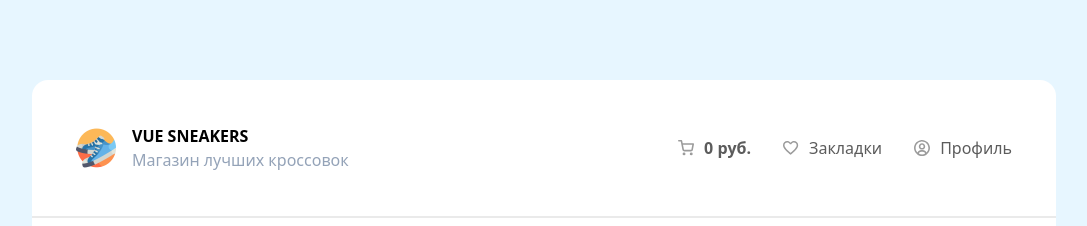
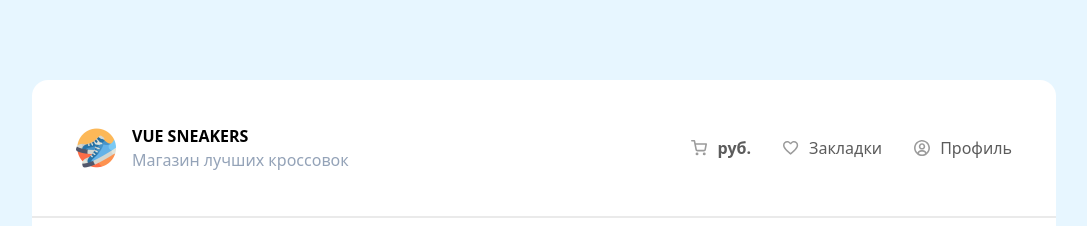
Before and after one commit to HillTrigger/vueSneakers, a Nuxt app: page /favorites in a window 1280 px wide. Shown: the top 226 px of the page, without its empty margins (96-1183 px from the left). Built offline with nearby package versions, Linux system fonts and the light colour scheme.

Commit message:
поправил удаление товаров из модалки

```diff
--- a/components/app/header/index.vue
+++ b/components/app/header/index.vue
@@ -8,10 +8,11 @@ import Basket from './ui/icons/Basket.vue';
 import Heart from './ui/icons/Heart.vue';
 import People from './ui/icons/People.vue';
 
+import { useAllSneakersStore } from '@/stores/storeAllSneakers';
 
-// const totalCartPrice = 15000;
 
-const { totalCartPrice, getCartItems } = useAllSneakersStore();
+const allSneakersStore = useAllSneakersStore();
+// const { totalCartPrice, getCartItems } = useAllSneakersStore();
 const { driverCartState, driverCartOpen, driverCartClose, driverCartCloseOut } = useDriverCart();
 
 </script>
@@ -24,7 +25,7 @@ const { driverCartState, driverCartOpen, driverCartClose, driverCartCloseOut } =
         <template #svg>
           <Basket />
         </template>
-        <template #text>{{ totalCartPrice.toLocaleString('ru-RU') + ' руб.' }}</template>
+        <template #text>{{ allSneakersStore.totalCartPrice.toLocaleString('ru-RU') + ' руб.' }}</template>
       </Control>
       <Control>
         <template #svg>
@@ -43,10 +44,11 @@ const { driverCartState, driverCartOpen, driverCartClose, driverCartCloseOut } =
       <transition name="driverCart">
         <ModalDriverCart
           v-if="driverCartState"
-          :cart-items="getCartItems()"
-          :cart-total-price="totalCartPrice"
+          :cart-items="allSneakersStore.getCartItems()"
+          :cart-total-price="allSneakersStore.totalCartPrice"
           @driver-cart-close="driverCartClose"
           @driver-cart-close-out="(e) => driverCartCloseOut(e)"
+          @toggle-cart-item="(sneaker) => allSneakersStore.toggleCartItem(sneaker)"
         />
       </transition>
     </Teleport>
--- a/components/block/AllSneakers/index.vue
+++ b/components/block/AllSneakers/index.vue
@@ -6,7 +6,7 @@ import AllSneakersLayout from './ui/AllSneakersLayout.vue';
 import AllSneakersMain from './ui/AllSneakersMain.vue';
 import AllSneakersTop from './ui/AllSneakersTop.vue';
 
-const {items, sortedItems, searchInputText, sortByName, toggleCartItem} = useAllSneakers();
+const { sortedItems, searchInputText, sortByName, toggleCartItem} = useAllSneakers();
 
 const wrapperHandleSortChange = (e) => {
   handleSortChange(e, sortByName);
@@ -20,7 +20,7 @@ const wrapperHandleSortChange = (e) => {
       :sort-by-name="sortByName"
       @handle-sort-change="wrapperHandleSortChange"/>
     <AllSneakersMain >
-      <!-- <BaseLoading  v-if="items.length === 0" class="col-span-full"/> -->
+      <BaseLoading  v-if="sortedItems.length === 0" class="col-span-full"/>
       <BaseSneakersCard
         v-for="sneaker in sortedItems"
         :id="sneaker.id"
--- a/components/block/AllSneakers/model/useAllSneakers.js
+++ b/components/block/AllSneakers/model/useAllSneakers.js
@@ -1,5 +1,4 @@
 // import { getSneakersList } from './getSneakersList';
-
 import { sortMethods } from '../constans';
 
 import { getSneakersList } from './getSneakersList';
@@ -13,7 +12,7 @@ import { getFavorites } from '~~/api/getFavorites';
 
 export default function useAllSneakers() {
 	const allSneakersStore = useAllSneakersStore();
-	const {getCartItems, toggleCartItem} =allSneakersStore;
+	const {getCartItems, toggleCartItem} = allSneakersStore;
 
 	const items = ref([]);
 	const sortedItems = ref([]);
@@ -44,7 +43,6 @@ export default function useAllSneakers() {
 	});
 
 	watch(() => allSneakersStore.cartItems, () => { // Проблема: если я достаю переменную из стора деструкторизацией, то реактивность теряется
-		console.log('123');
 
 		updateDataFlags(items, undefined, allSneakersStore.cartItems);
 		updateSneakersData(items.value, sortedItems, searchInputText, sortByName);
--- a/components/modal/DriverCart/DriverCart.vue
+++ b/components/modal/DriverCart/DriverCart.vue
@@ -21,7 +21,7 @@ const props = defineProps({
   }
 });
 
-const emit = defineEmits(['driverCartClose', 'driverCartCloseOut']);
+const emit = defineEmits(['driverCartClose', 'driverCartCloseOut', 'toggleCartItem']);
 
 
 const isEmpty = computed(() => props.cartItems.length === 0);
@@ -38,6 +38,7 @@ const isEmpty = computed(() => props.cartItems.length === 0);
           :image-url="sneaker.imageUrl"
           :title="sneaker.title"
           :price="sneaker.price"
+          @toggle-cart-item="emit('toggleCartItem', sneaker)"
         />
       </DriverCartMain>
       <BaseInfoBlock
--- /dev/null
+++ b/components/modal/DriverCart/js/createOrder.js
@@ -0,0 +1,31 @@
+import axios from 'axios';
+
+export async function createOrder(cartItems, isFormActive) {
+  // console.log(isFormActive);
+
+  // isFormActive.value = false;
+  // if (cartItems.length <= 0) {
+  //   isFormActive.value = true;
+  //   return;
+  // }
+
+  // try {
+  //   const newOrder = {
+  //     items: [...cartItems],
+  //     totalPrice: totalCartPrice,
+  //   };
+  //   const { data } = await axios.post('https://72f7c776150d43f2.mokky.dev/orders', newOrder);
+
+  //   totalCartPrice = 0;
+  //   cartItems.splice(0, cartItems.length);
+  //   sneakersData = sneakersData.map((sneaker) => ({
+  //     ...sneaker,
+  //     isAdded: false,
+  //   }));
+  //   return data;
+  // } catch (err) {
+  //   console.log(err);
+  // } finally {
+  //   isFormActive.value = true;
+  // }
+}
--- a/components/modal/DriverCart/ui/DriverCartItem.vue
+++ b/components/modal/DriverCart/ui/DriverCartItem.vue
@@ -1,5 +1,4 @@
 <script setup lang="js">
-import { ref } from 'vue';
 
 import Cross from '@/assets/sprite/svg/close.svg';
 defineProps({
@@ -17,8 +16,8 @@ defineProps({
   },
 });
 
-const emit = defineEmits(['addToCart']);
-const btnCartRef = ref(null);
+const emit = defineEmits(['toggleCartItem']);
+// const btnCartRef = ref(null);
 
 // const handleClick = () => {
 //   btnCartRef.value.disabled = true;
@@ -38,7 +37,7 @@ const btnCartRef = ref(null);
     <button
       ref="btnCartRef"
       class="max-w-8 h-8 self-end cursor-pointer w-full group"
-      @click="() => emit('addToCart', btnCartRef)"
+      @click="() => emit('toggleCartItem')"
     >
       <Cross class="text-white group-hover:text-gray-100" />
     </button>
--- a/stores/storeAllSneakers.js
+++ b/stores/storeAllSneakers.js
@@ -1,11 +1,15 @@
 import { defineStore } from 'pinia';
-import { ref } from 'vue';
 
 
 export const useAllSneakersStore = defineStore('allSneakersStore', () => {
-  const totalCartPrice = ref(0);
+	const totalCartPrice = ref([]);
+	const cartItems = ref([]);
 
-	const cartItems = ref([]);
+	watch(cartItems,() => {
+		totalCartPrice.value = cartItems.value.reduce((acc, sneaker) => acc + sneaker.price, 0);
+		// console.log(cartItems.value.reduce((acc, sneaker) => acc + sneaker.price, 0));
+	}, {deep: true});
+
 
   function getCartItems() {
     try {
@@ -35,9 +39,9 @@ export const useAllSneakersStore = defineStore('allSneakersStore', () => {
 		}
 	}
 
-  function updateStoreCartPrice(newTotalCartPrice) {
-    totalCartPrice.value = newTotalCartPrice;
-  }
+  // function updateStoreCartPrice(newTotalCartPrice) {
+  //   totalCartPrice.value = newTotalCartPrice;
+  // }
 
-  return { totalCartPrice, cartItems, updateStoreCartPrice, getCartItems,  toggleCartItem };
+  return { totalCartPrice, cartItems, getCartItems,  toggleCartItem };
 });
```
